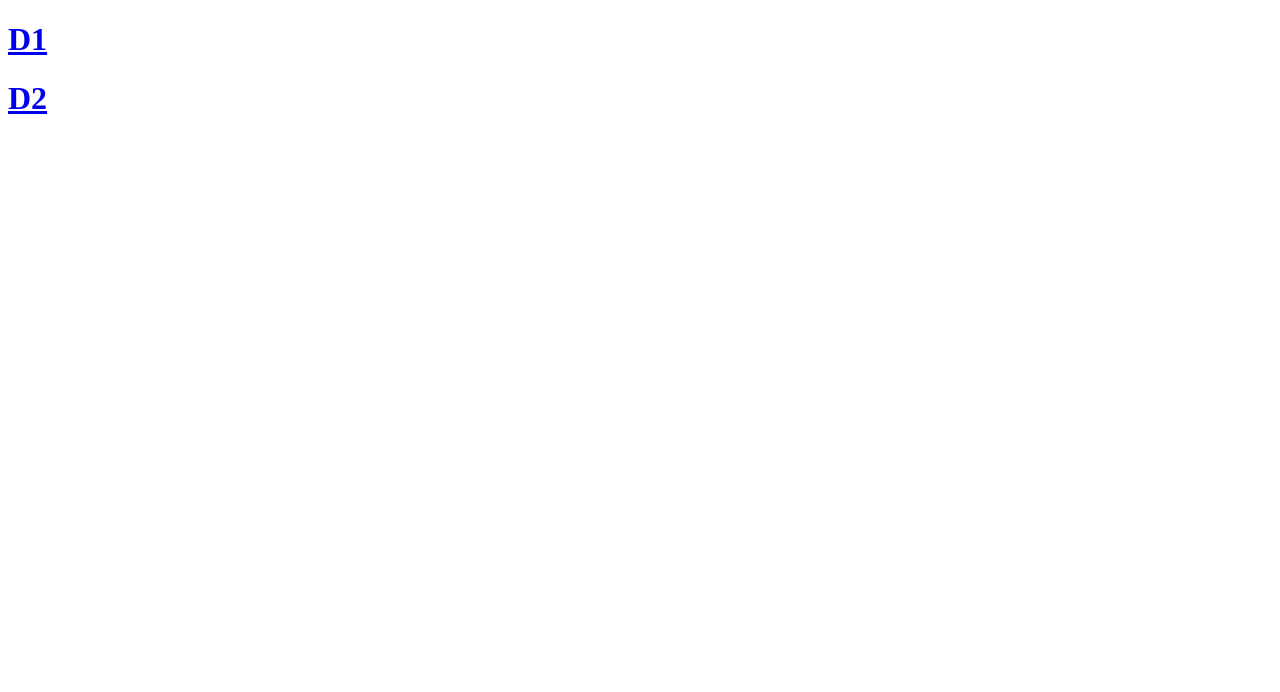
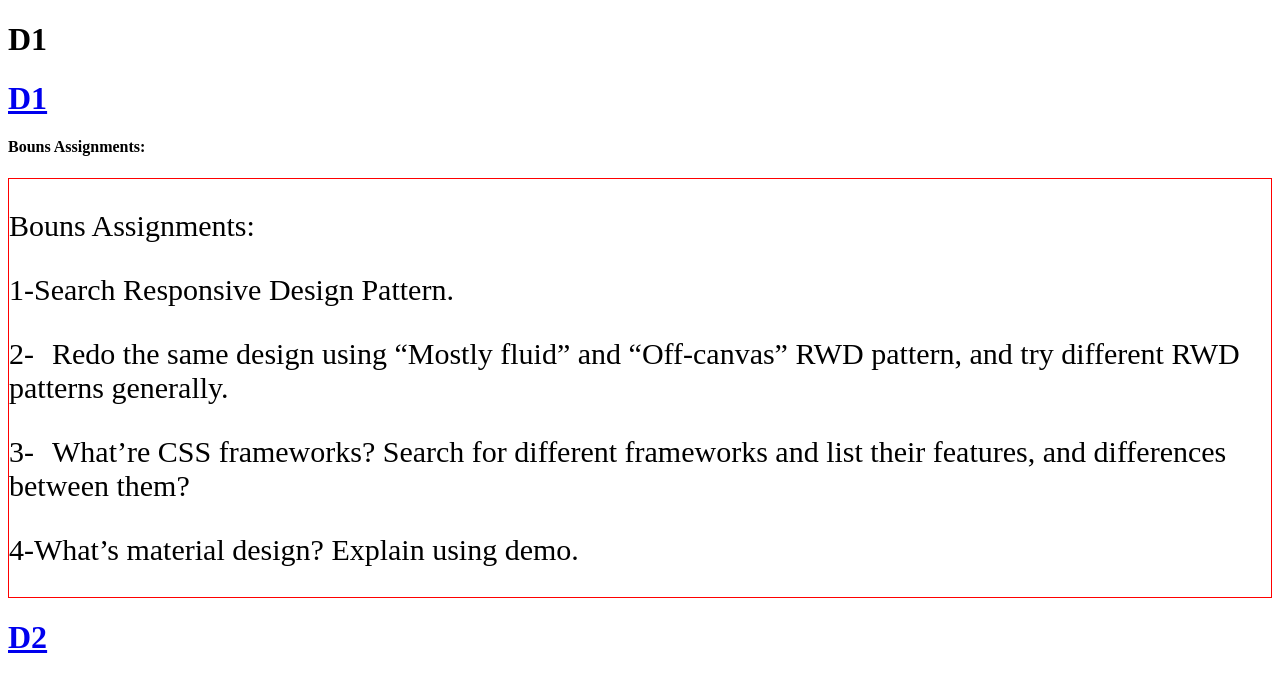
Before and after one commit to khaled-17/RWS, a plain HTML site: page index.html in a window 1280 px wide. Drawn offline with Linux system fonts and the light colour scheme.

Commit message:
add bonas

```diff
--- a/D2/sass/style.SCSS
+++ b/D2/sass/style.SCSS
@@ -1,3 +1,19 @@
-body{
-    background-color: brown;
-}
+@for $i from 1 through 16 {
+    .col-#{$i} { width: 100%/16 * $i; }
+  }
+  *{
+    box-sizing:border-box;
+  }
+
+  @mixin headerElement{
+     font-size: 24px;
+     text-align: center;
+     color:#FAEBD7;
+     background-color: coral
+
+
+  }
+  h1{
+@include headerElement;
+
+  }
--- a/index.html
+++ b/index.html
@@ -7,7 +7,29 @@
     <title>Document</title>
 </head>
 <body>
+    <h1>D1 </h1>
     <a href="./d1/rew.html"><h1> D1</h1></a>
+    <h4>Bouns Assignments:
+    </h4>
+   <div style="border: 1px solid red ; font-size: 30px;">
+    <p>
+        Bouns Assignments:</p><p>
+
+        1-Search Responsive Design Pattern.
+        </p><p>
+            2-   Redo the same design using “Mostly fluid” and “Off-canvas” RWD pattern, and try different RWD patterns generally.
+        </p><p>
+
+        3-   What’re CSS frameworks? Search for different frameworks and list their features, and differences between them?
+        </p><p>
+
+        4-What’s material design? Explain using demo.
+
+
+            </p>
+
+   </div>
+
     <a href="./D2/D2.HTML"><h1> D2</h1></a>
 </body>
 </html>
```
Also changed, not shown: D2/D2.HTML (+3 -1 lines), D2/72697190_2517899271763008_44579849272033280_n.jpg (added), D2/sass/style.css, 1 other file.
